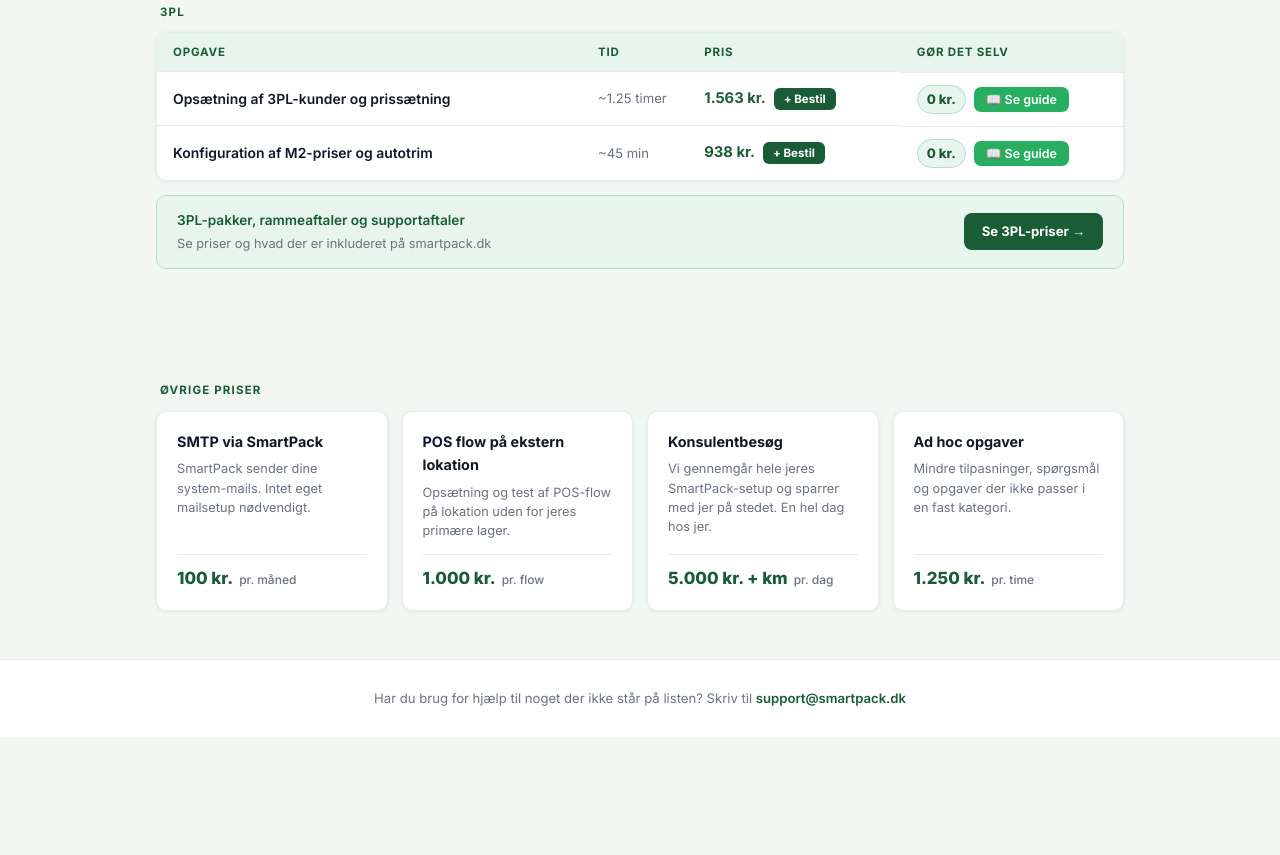
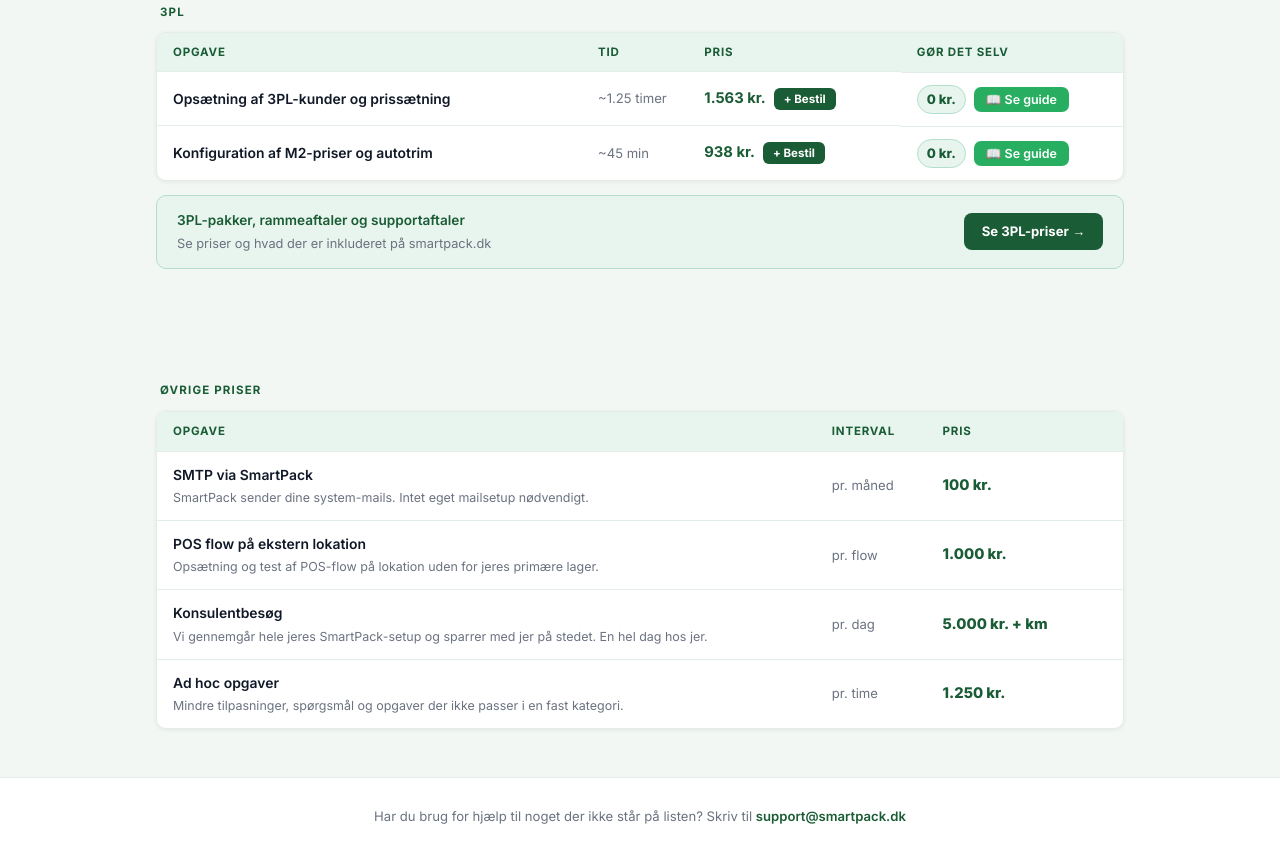
Before and after one commit to coopincDK/smartpack-priser, a website: page docs/index.html in a window 1280 px wide. Shown: the part 6934-7789 px from the top of the page. Before the commit the page ends 7671 px from the top, so only its background shows below. Drawn offline with Linux system fonts and the light colour scheme.

```diff
--- a/docs/index.html
+++ b/docs/index.html
@@ -786,13 +786,7 @@
     margin-bottom: 12px;
     padding-left: 4px;
   }
-  .extras-grid {
-    display: grid;
-    grid-template-columns: repeat(4, 1fr);
-    gap: 14px;
-  }
-  @media (max-width: 900px) { .extras-grid { grid-template-columns: repeat(2, 1fr); } }
-  @media (max-width: 560px) { .extras-grid { grid-template-columns: 1fr; } }
+  .extras-grid { display: none; /* erstattet af tabel */ }
   .extra-card {
     background: var(--white);
     border: 1px solid var(--border);
@@ -1399,18 +1393,45 @@
 function renderExtras(data) {
   if (!data.extras || !data.extras.length) return;
   const section = document.getElementById('extrasSection');
+  section.style.display = '';
+
+  const wrap = document.createElement('div');
+  wrap.className = 'table-wrap';
+
+  const table = document.createElement('table');
+  const thead = document.createElement('thead');
+  thead.innerHTML = `<tr>
+    <th>Opgave</th>
+    <th>Interval</th>
+    <th>Pris</th>
+    <th></th>
+  </tr>`;
+  table.appendChild(thead);
+
+  const tbody = document.createElement('tbody');
+  data.extras.forEach(ex => {
+    const tr = document.createElement('tr');
+    tr.innerHTML = `
+      <td>
+        <div class="task-name">${ex.name}</div>
+        ${ex.desc ? `<div class="task-desc">${ex.desc}</div>` : ''}
+      </td>
+      <td class="time-cell">${ex.perLabel || ''}</td>
+      <td class="price-cell">
+        <div class="price-row">
+          <span class="price-val" style="font-weight:800;color:var(--green-dark)">${ex.priceLabel}</span>
+        </div>
+      </td>
+      <td></td>
+    `;
+    tbody.appendChild(tr);
+  });
+  table.appendChild(tbody);
+  wrap.appendChild(table);
+
+  // Erstat grid med tabel
   const grid = document.getElementById('extrasGrid');
-  section.style.display = '';
-  grid.innerHTML = data.extras.map(ex => `
-    <div class="extra-card">
-      <div class="extra-card-name">${ex.name}</div>
-      <div class="extra-card-desc">${ex.desc}</div>
-      <div class="extra-card-price">
-        <span class="extra-card-amount">${ex.priceLabel}</span>
-        <span class="extra-card-per">${ex.perLabel}</span>
-      </div>
-    </div>
-  `).join('');
+  grid.replaceWith(wrap);
 }
 
 function closeOverlay(e) {
```
